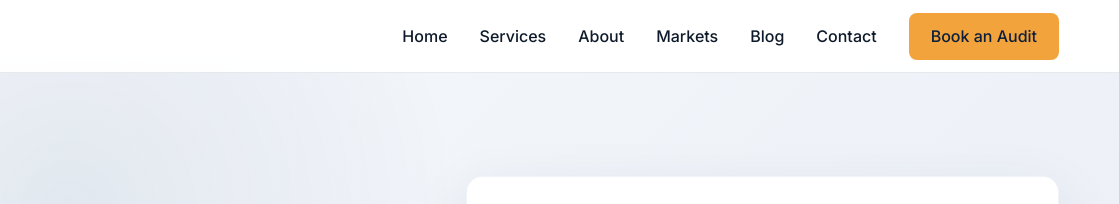
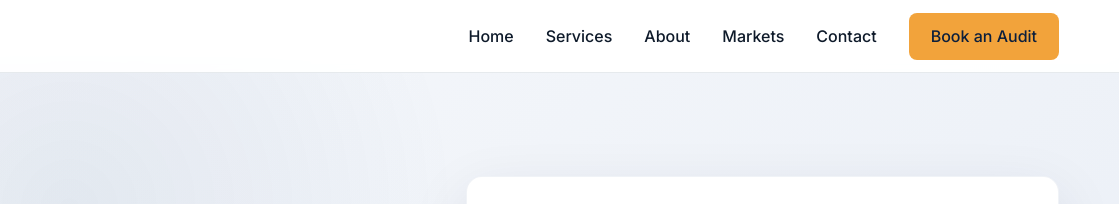
Before and after one commit to Lauraxligeza/ligeza-linguistics, a plain HTML site: page markets/index.html in a window 1280 px wide. Shown: the top 204 px of the page, 161-1280 px from the left. Drawn offline with Linux system fonts and the light colour scheme.

Commit message:
Update index.html

```diff
--- a/markets/index.html
+++ b/markets/index.html
@@ -27,7 +27,6 @@
       <a href="/services/">Services</a>
       <a href="/about/">About</a>
       <a href="/markets/">Markets</a>
-      <a href="/blog/">Blog</a>
       <a href="/#contact">Contact</a>
       <a href="/#contact" class="btn-nav">Book an Audit</a>
     </nav>
```
